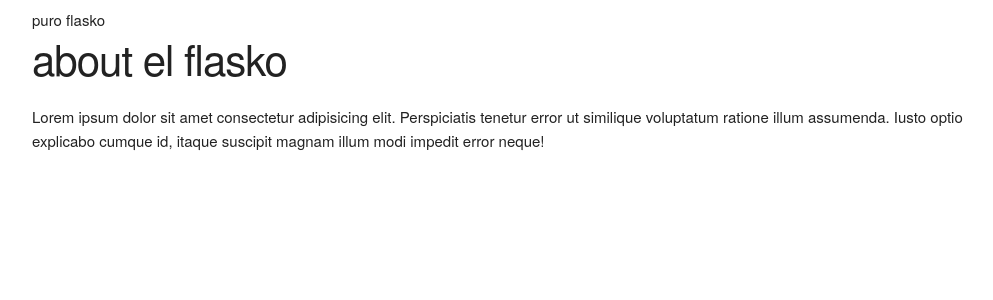
After one commit to alexrdz/flask-app, a Flask app: page /about in a window 1280 px wide. The commit adds this page. Shown: the top 300 px of the page, without its empty margins (128-1121 px from the left). Run offline with Flask 2, Linux system fonts and the light colour scheme.

Commit message:
add about page

```diff
--- a/routes.py
+++ b/routes.py
@@ -6,5 +6,9 @@ app = Flask(__name__)
 def index():
   return render_template('index.html')
 
+@app.route('/about')
+def about():
+  return render_template('about.html')
+
 if __name__ == '__main__':
-  app.run(debug=False)
+  app.run(debug=True)
--- /dev/null
+++ b/templates/about.html
@@ -0,0 +1,10 @@
+{% extends "layout.html" %}
+
+{% block content %}
+
+<div class="container">
+  <h2>about el flasko</h2>
+  <p>Lorem ipsum dolor sit amet consectetur adipisicing elit. Perspiciatis tenetur error ut similique voluptatum ratione illum assumenda. Iusto optio explicabo cumque id, itaque suscipit magnam illum modi impedit error neque!</p>
+</div>
+
+{% endblock %}
--- a/templates/index.html
+++ b/templates/index.html
@@ -2,6 +2,9 @@
 
 {% block content %}
 
+<div class="container">
   <h2>el flasko</h2>
+  <p><a href="{{ url_for('about') }}">about el flasko</a></p>
+</div>
 
 {% endblock %}
```
